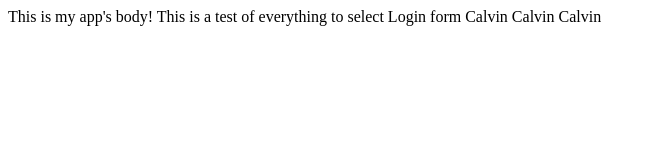
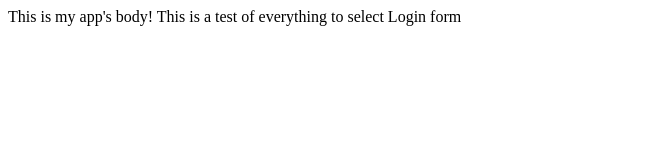
Before and after one commit to jonathan-sj-kim/gitLearning, a plain HTML site: page index.html in a window 1280 px wide. Shown: the whole page, without its empty margins (0-656 px from the left). Drawn offline with Linux system fonts and the light colour scheme.

Commit message:
asdflaskdjf

```diff
--- a/index.html
+++ b/index.html
@@ -6,9 +6,6 @@
     This is my app's body!
     This is a test of everything to select
     Login form
-    Calvin
-    Calvin
-    Calvin
   </body>
 
 </html>
```
